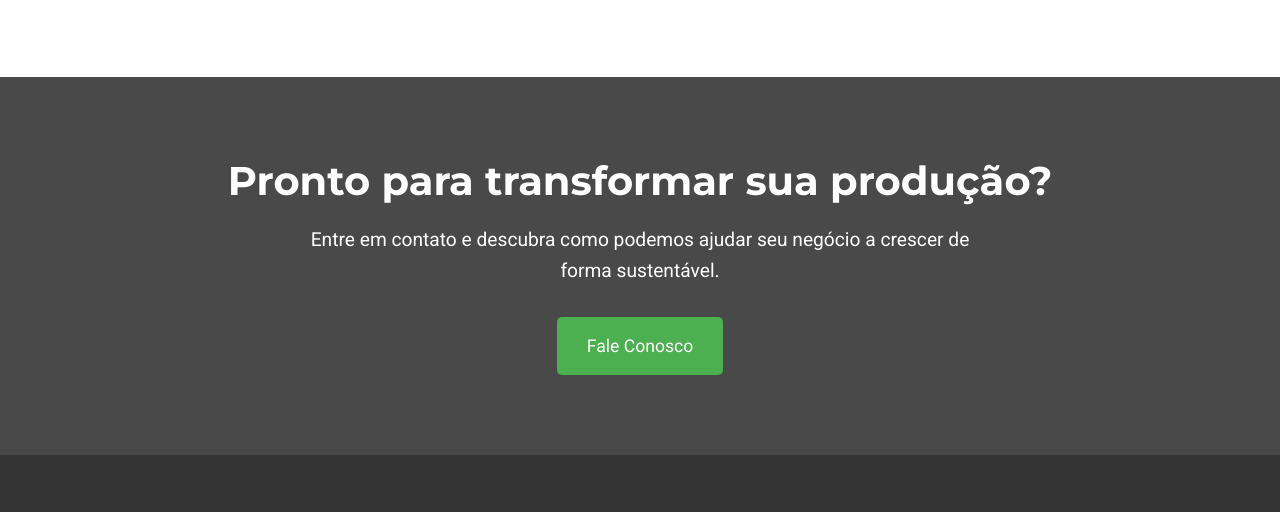
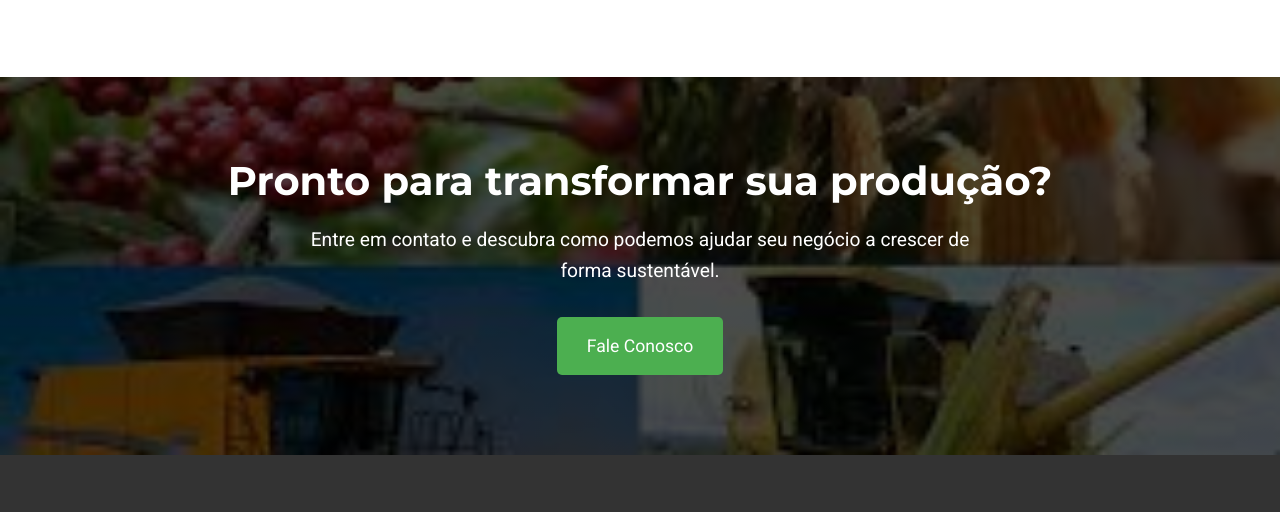
Before and after one commit to EduardoRamos1904/eduardo-agronomia, a plain HTML site: page servicos.html in a window 1280 px wide. Shown: the part 1431-1943 px from the top of the page. Drawn offline with Linux system fonts and the light colour scheme.

Commit message:
Update style.css

```diff
--- a/css/style.css
+++ b/css/style.css
@@ -435,7 +435,7 @@ header .container {
 /* CTA Section */
 .cta-section {
     padding: 80px 0;
-    background: linear-gradient(rgba(0, 0, 0, 0.7), rgba(0, 0, 0, 0.7)), url('../img/cta-bg.jpg') no-repeat center center/cover;
+    background: linear-gradient(rgba(0, 0, 0, 0.7), rgba(0, 0, 0, 0.7)), url('../Downloads/images.jpeg') no-repeat center center/cover;
     color: var(--white);
     text-align: center;
 }
```
